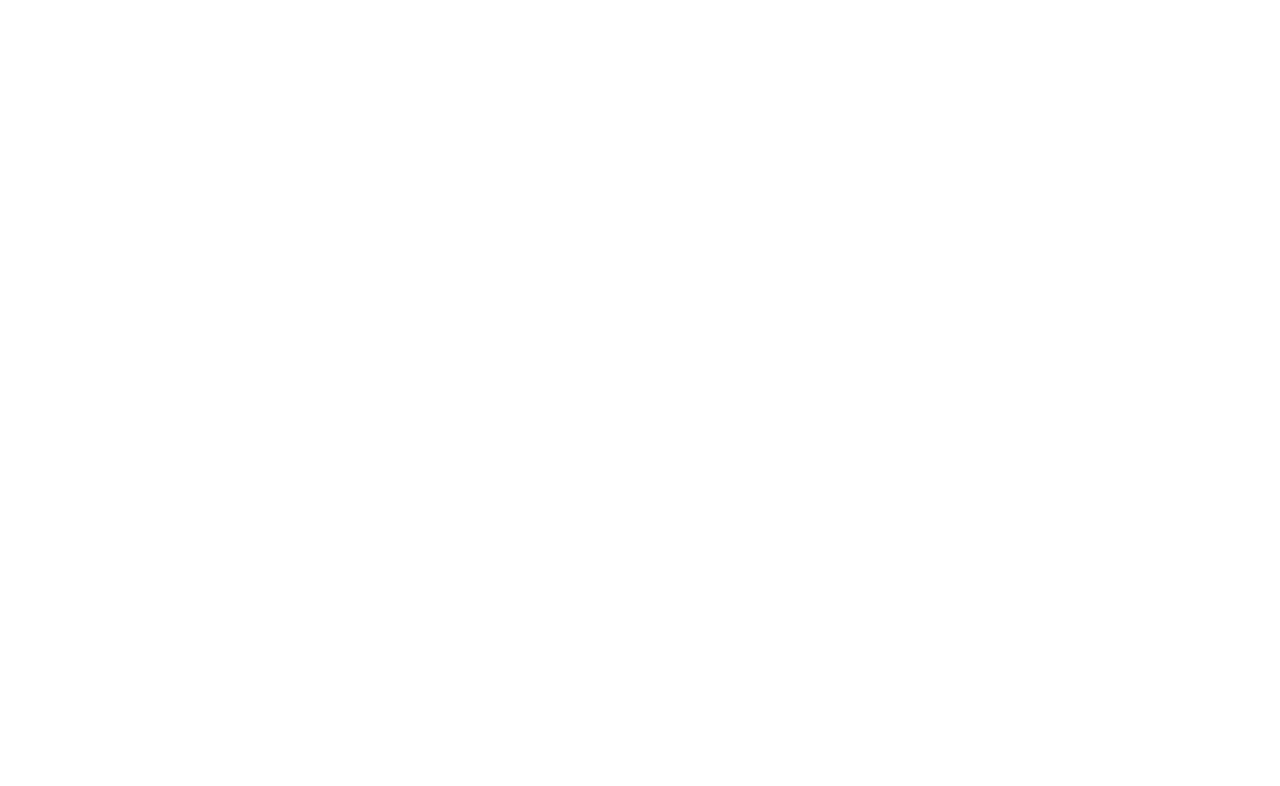
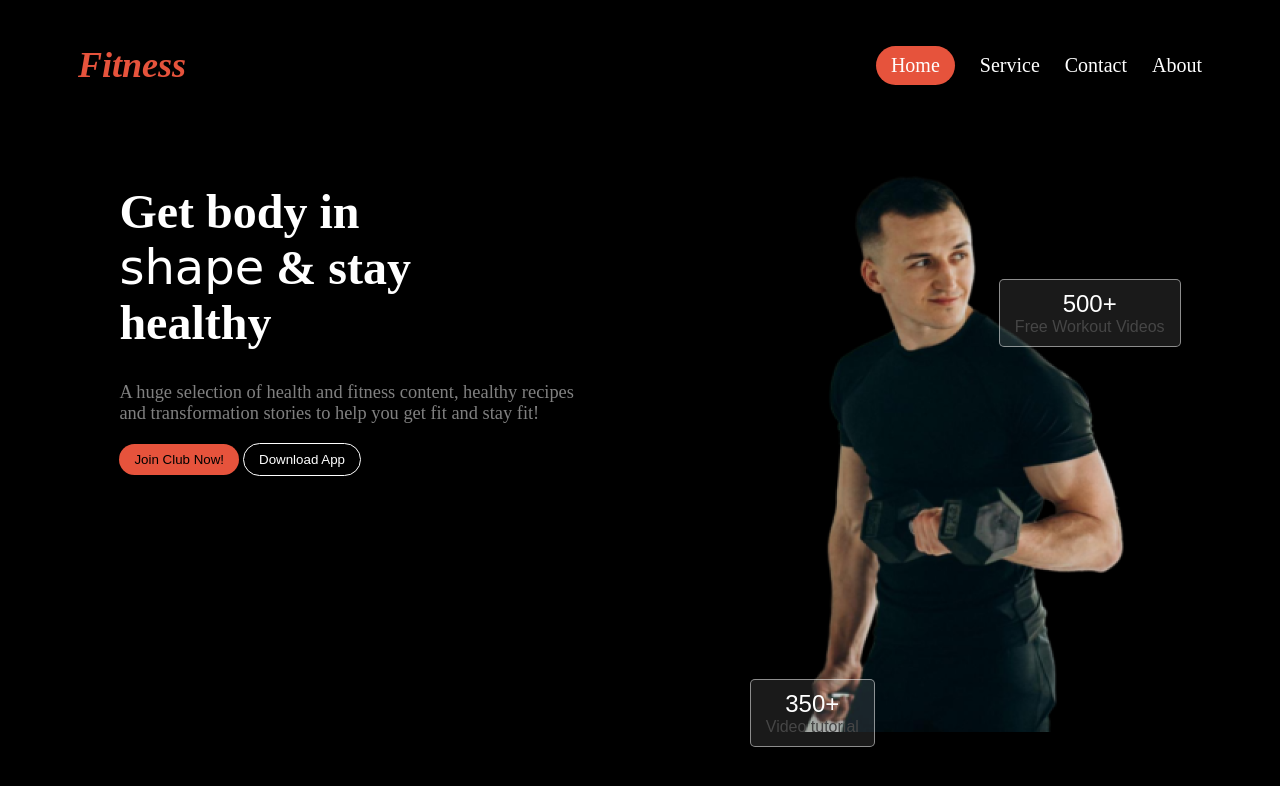
Before and after one commit to bushra896/assignment-2, a plain HTML site: page index.html in a window 1280 px wide. Drawn offline with Linux system fonts and the light colour scheme.

Commit message:
added header file

```diff
--- a/index.html
+++ b/index.html
@@ -4,8 +4,34 @@
     <meta charset="UTF-8">
     <meta name="viewport" content="width=device-width, initial-scale=1.0">
     <title>Assignment-2</title>
+    <link rel="stylesheet" href="styles/index.css">
 </head>
-<body>
-
+<body class=".inter-font bg-color">
+    <header>
+        <nav class="navbar">
+           <i><h3 class="title">Fitness</h3></i>
+            <ul class="list-items">
+                <li class="list-item btn"><a class="item" href="">Home</a></li>
+                <li class="list-item"><a class="item" href="">Service</a></li>
+                <li class="list-item"><a class="item" href="">Contact</a></li>
+                <li class="list-item"><a class="item" href="">About</a></li>
+            </ul>
+        </nav>
+        <div>
+            <div class="head">
+                <div>
+                <h1 class="header-title">Get body in<br><span class="style parisienne-regular">shape</span> & stay<br>healthy</h1>
+                <p class="header-description">A huge selection of health and fitness content, healthy recipes <br> and transformation stories to help you get fit and stay fit!</p>
+                    <button class="btn">Join Club Now!</button>
+                    <button class="btn-2">Download App</button>
+                    </div>
+                <div>
+                    <img class="header-img" src="images/Images 2.png" alt="">
+                    <button class="btn-3"><span class="number">350+</span><br>Video tutorial</button>
+                    <button class="btn-4"><span class="number">500+</span> <br>Free Workout Videos</button>
+                </div>
+            </div>
+        </div>
+    </header>
 </body>
 </html>
--- /dev/null
+++ b/styles/index.css
@@ -0,0 +1,103 @@
+
+@import url('https://fonts.googleapis.com/css2?family=Inter:ital,opsz,wght@0,14..32,100..900;1,14..32,100..900&display=swap');
+.inter-font {
+  font-family: "Inter", sans-serif;
+  font-optical-sizing: auto;
+  font-weight: 400;
+  font-style: normal;
+}
+@import url('https://fonts.googleapis.com/css2?family=Allura&family=Great+Vibes&family=Parisienne&display=swap');
+.parisienne-regular {
+    font-family: "Parisienne", cursive;
+    font-weight: 400;
+    font-style: normal;
+  }
+.header-description{
+    color: rgba(255, 255, 255, 0.5);
+    font-size: 1.15rem;
+}
+.btn-2{
+    border-radius: 46px;
+    padding: 8px 15px;
+    background-color: black;
+    color: white;
+    border: 1px solid white;
+}
+
+
+.navbar{
+    display: flex;
+    justify-content: space-between;
+    margin: 0 auto;
+    max-width: 1440px;
+
+}
+.title{
+    font-size: 2.25rem;
+    color: rgba(230, 83, 60, 1);
+    font-weight: 600;
+    margin-left: 70px;
+    text-decoration: wavy;
+}
+.bg-color{
+    background-color: black;
+}
+.list-items{
+    display: flex;
+    gap: 25px;
+    align-items: center;
+    margin-right: 70px;
+}
+.list-item{
+    list-style: none;
+    font-size: 1.25rem;
+}
+.item{
+    text-decoration: none;
+    color: white;
+}
+.btn{
+    background-color: rgba(230, 83, 60, 1);
+    border-radius: 46px;
+    border: none;
+    padding: 8px 15px;
+}
+.header-title{
+    color: white;
+    font-weight: 700;
+    font-size: 3rem;
+}
+.style{
+    font-weight: 500;
+}
+.head{
+    display: flex;
+    justify-content: space-around;
+    margin-top: 30px;
+}
+.header-image{
+    width:100%
+}
+.btn-3{
+    margin-left: -400px;
+    margin-right: 100px;
+    background-color: rgba(255, 255, 255, 0.1);
+    border: 1px solid rgba(255, 255, 255, 0.5);
+    border-radius: 5px;
+    padding: 10px 15px;
+    color: #464646;
+    font-size: 1rem;
+}
+.number{
+    color: white;
+    font-size: 1.5rem;
+}
+.btn-4{
+    background-color: rgba(255, 255, 255, 0.1);
+    border: 1px solid rgba(255, 255, 255, 0.5);
+    border-radius: 5px;
+    padding: 10px 15px;
+    color: #464646;
+    font-size: 1rem;
+    transform: translateY(-400px) translateX(20px);
+}
```
